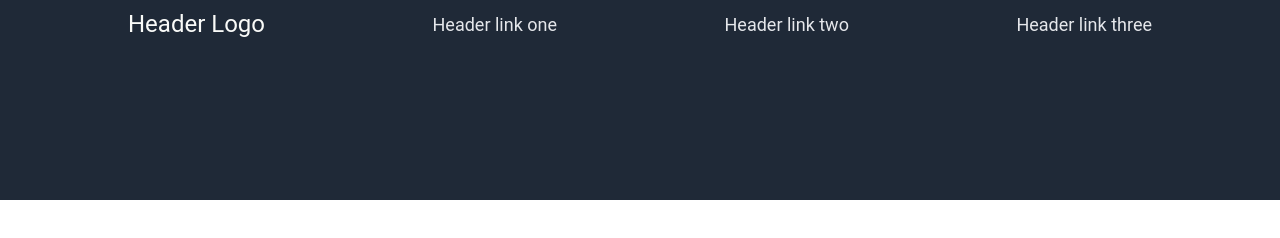
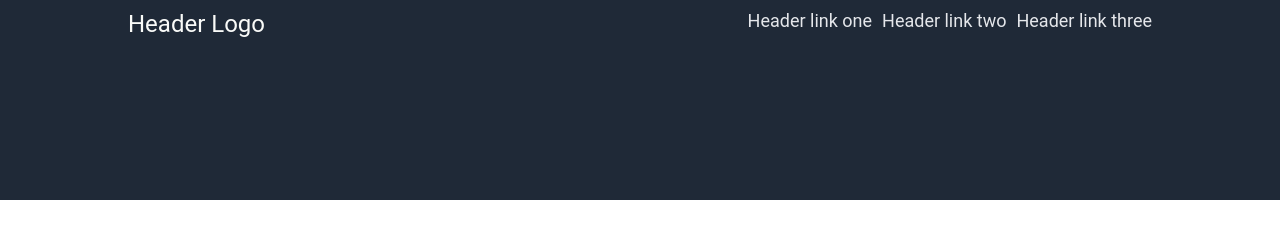
Before and after one commit to AlexS1302/odin-landing-page, a plain HTML site: page index.html in a window 1280 px wide. Drawn offline with Linux system fonts and the light colour scheme.

Commit message:
Fix headers

```diff
--- a/index.html
+++ b/index.html
@@ -11,9 +11,11 @@
         <div class="blue-container">
             <div class="top">
                 <div class="header">Header Logo</div>
-                <div class="h-link">Header link one</div>
-                <div class="h-link">Header link two</div>
-                <div class="h-link">Header link three</div>
+                <div class="links">
+                    <div class="h-link">Header link one</div>
+                    <div class="h-link">Header link two</div>
+                    <div class="h-link">Header link three</div>
+                </div>
             </div>
         </div>
 
--- a/styles.css
+++ b/styles.css
@@ -4,7 +4,6 @@ body {
 .blue-container {
     background-color: #1F2937;
     display: flex;
-    flex-direction: column;
     font-family: "Roboto", sans-serif;
     height: 200px;
     margin: 0;
@@ -14,7 +13,7 @@ body {
 .top {
     display: flex;
     justify-content: space-between;
-    align-items: center;
+    align-items: flex-start;
     width: 80%;
     margin: 0 auto;
     padding: 10px;
@@ -23,15 +22,17 @@ body {
 .header {
     font-size: 24px;
     color: #F9FAF8;
+    white-space: nowrap;
+}
+
+.links {
+    display: flex;
+    justify-content: flex-end;
+    width: 100%;
 }
 
 .h-link{
     font-size: 18px;
     color:#E5E7EB;
+    margin-left: 10px; /* Adjust the value as needed */
 }
-
-.image {
-    width: 100px;
-    height: 100px;
-    background-color: grey;
-}
```
